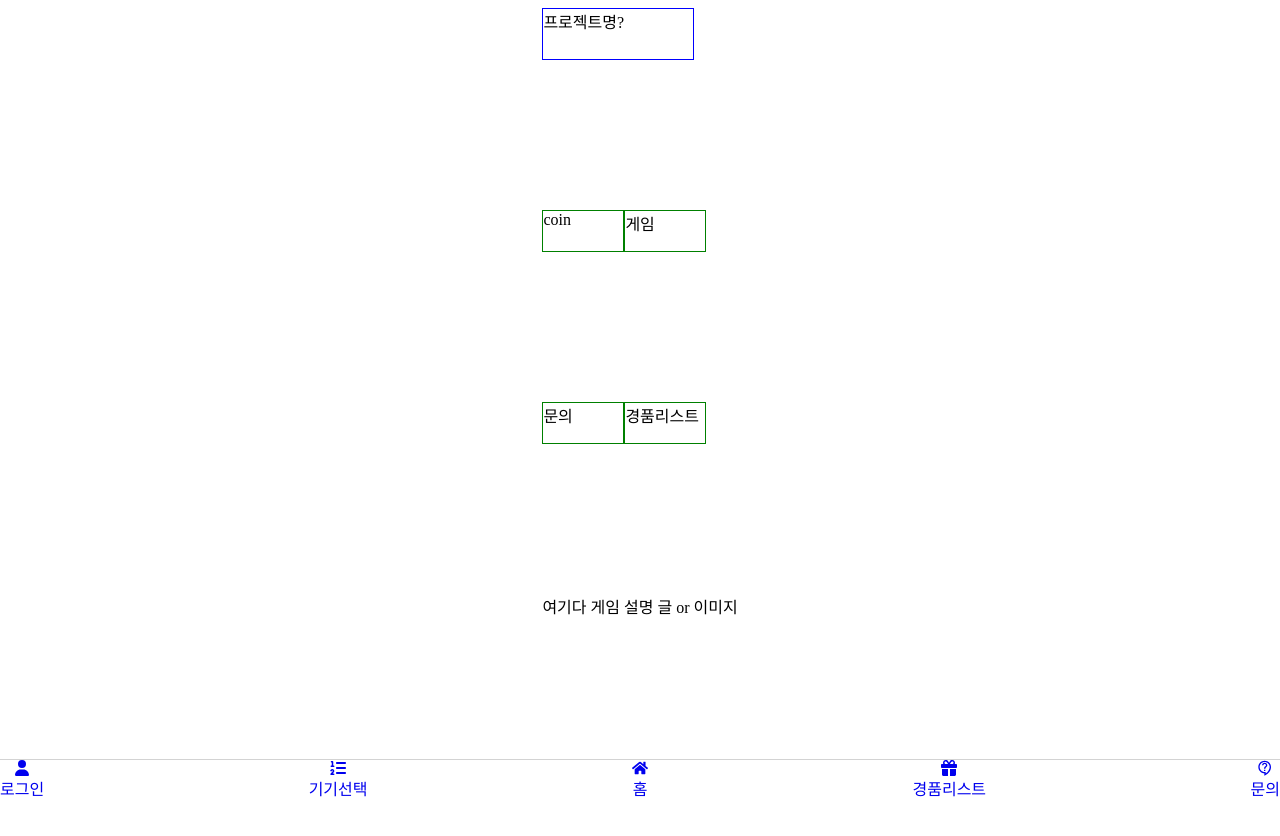
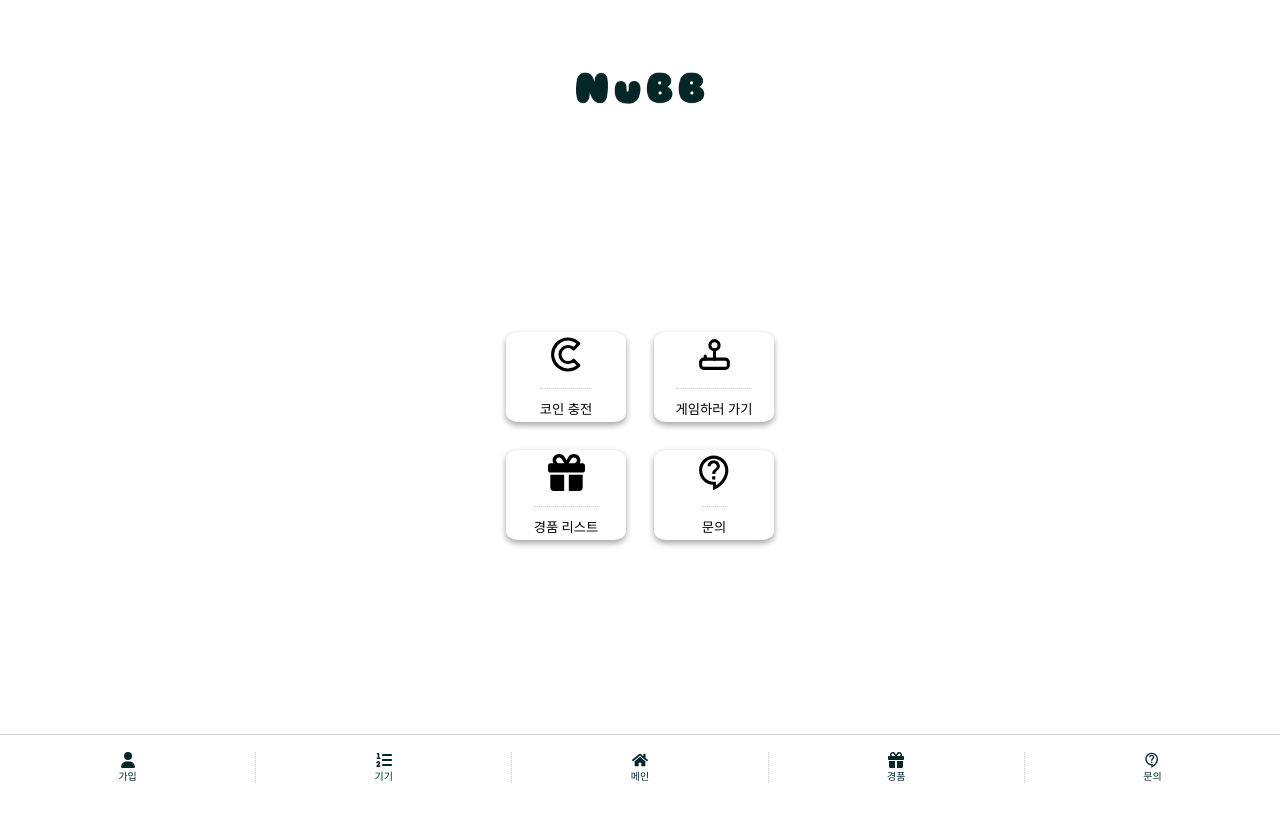
Before and after one commit to pho9902/SS_Front, a React (Create React App) app: page / in a window 1280 px wide. Shown: the top 836 px of the page. After the commit the page ends 800 px from the top, so only its background shows below. Built offline with nearby package versions, Linux system fonts and the light colour scheme.

Commit message:
feat: 메인 페이지 스타일링

```diff
--- a/src/Footer/index.tsx
+++ b/src/Footer/index.tsx
@@ -15,38 +15,38 @@ export default function Footer() {
   return (
     <S.Footer>
       {isToken ?
-      <Link to="/login" style={{ textDecoration: "none" }}>
+      <Link to="/login" style={{ textDecoration: "none", flexGrow:1 , color: '#042626'}}>
       <S.BtnBox>
         <FaUser />
-        <S.EachFooterBtn>로그인</S.EachFooterBtn>
+        <S.EachFooterBtn>가입</S.EachFooterBtn>
       </S.BtnBox>
-    </Link> : <Link to="/mypage" style={{ textDecoration: "none" }}>
+    </Link> : <Link to="/mypage" style={{ textDecoration: "none", flexGrow:1 , color: '#042626'}}>
         <S.BtnBox>
           <FaUser />
-          <S.EachFooterBtn>마이페이지</S.EachFooterBtn>
+          <S.EachFooterBtn>정보</S.EachFooterBtn>
         </S.BtnBox>
       </Link>
     }
 
-      <Link to="/choice" style={{ textDecoration: "none" }}>
+      <Link to="/choice" style={{ textDecoration: "none", flexGrow:1, borderLeft: "1px dotted lightgray", color: '#042626'}}>
         <S.BtnBox>
           <FaListOl />
-          <S.EachFooterBtn>기기선택</S.EachFooterBtn>
+          <S.EachFooterBtn>기기</S.EachFooterBtn>
         </S.BtnBox>
       </Link>
-      <Link to="/" style={{ textDecoration: "none" }}>
+      <Link to="/" style={{ textDecoration: "none", flexGrow:1, borderLeft: "1px dotted lightgray" , color: '#042626'}}>
         <S.BtnBox>
           <FaHome />
-          <S.HomeBtnBox>홈</S.HomeBtnBox>
+          <S.EachFooterBtn>메인</S.EachFooterBtn>
         </S.BtnBox>
       </Link>
-      <Link to="/list" style={{ textDecoration: "none" }}>
+      <Link to="/list" style={{ textDecoration: "none", flexGrow:1, borderLeft: "1px dotted lightgray" , color: '#042626'}}>
         <S.BtnBox>
           <FaGift />
-          <S.EachFooterBtn>경품리스트</S.EachFooterBtn>
+          <S.EachFooterBtn>경품</S.EachFooterBtn>
         </S.BtnBox>
       </Link>
-      <Link to="/contact" style={{ textDecoration: "none" }}>
+      <Link to="/contact" style={{ textDecoration: "none", flexGrow:1, borderLeft: "1px dotted lightgray" , color: '#042626'}}>
         <S.BtnBox>
           <MdOutlineContactSupport />
           <S.EachFooterBtn>문의</S.EachFooterBtn>
--- a/src/Footer/style.ts
+++ b/src/Footer/style.ts
@@ -7,15 +7,19 @@ export const Footer = styled.div`
   bottom: 0;
   display: flex;
   width: 100%;
+  height: 65px;
+  align-items: center;
   justify-content: space-between;
 `;
 
-export const EachFooterBtn = styled.div``;
-export const HomeBtnBox = styled.div``;
+export const EachFooterBtn = styled.div`
+  font-size: x-small;
+`;
 
 export const BtnBox = styled.div`
   display: flex;
   flex-direction: column;
   justify-content: center;
   align-items: center;
+  width: 100%;
 `;
--- a/src/Main/index.tsx
+++ b/src/Main/index.tsx
@@ -1,19 +1,38 @@
 import * as S from "./style";
+import { TbBrandCoinbase } from "react-icons/tb";
+import { LuJoystick } from "react-icons/lu";
+import { FaGift } from "react-icons/fa6";
+import { MdOutlineContactSupport } from "react-icons/md";
+
 
 export default function Main() {
   return <S.Wrap>
-    <S.HeaderBox>프로젝트명?</S.HeaderBox>
-    <S.BoxWrapper>
-      <S.IntroBox>coin</S.IntroBox>
-      <S.IntroBox>게임</S.IntroBox>
-    </S.BoxWrapper>
-    <S.BoxWrapper>
-      <S.IntroBox>문의</S.IntroBox>
-      <S.IntroBox>경품리스트</S.IntroBox>
-    </S.BoxWrapper>
+    <S.HeaderBox>
+      <S.LogoImg src="logo/logo3.png" alt="logo3" />
+      </S.HeaderBox>
 
-    <S.ExplainBox>
-      여기다 게임 설명 글 or 이미지
-    </S.ExplainBox>
+    <S.SndContainer>
+      <S.BoxWrapper>
+        <S.IntroBox>
+          <TbBrandCoinbase size={37} />
+          <S.ExplainBox>코인 충전</S.ExplainBox>
+        </S.IntroBox>
+        <S.IntroBox>
+          <LuJoystick size={37} />
+          <S.ExplainBox>게임하러 가기</S.ExplainBox>
+        </S.IntroBox>
+      </S.BoxWrapper>
+      <S.BoxWrapper>
+        <S.IntroBox>
+          <FaGift size={37} />
+          <S.ExplainBox>경품 리스트</S.ExplainBox>
+        </S.IntroBox>
+        <S.IntroBox>
+          <MdOutlineContactSupport size={37} />
+          <S.ExplainBox>문의</S.ExplainBox>
+        </S.IntroBox>
+      </S.BoxWrapper>
+    </S.SndContainer>
+
   </S.Wrap>;
 }
--- a/src/Main/style.ts
+++ b/src/Main/style.ts
@@ -1,26 +1,44 @@
 import styled from "styled-components";
 
 export const Wrap = styled.div`
+  display: flex;
+  flex-direction: column;
 `;
 
 export const HeaderBox = styled.div`
-  border: 1px solid blue;
-  width: 150px;
-  height: 50px;
-  margin-bottom: 150px
+  display: flex;
+  justify-content: center;
+  align-items: center;
+  width: 100%;
+`
+
+export const LogoImg = styled.img`
+    width: 160px;
 `
 
 export const BoxWrapper = styled.div`
   display: flex;
   flex-direction: row;
-  margin-bottom: 150px
+`
+
+export const SndContainer = styled.div`
+  margin-top: 150px;
 `
 export const IntroBox = styled.div`
-  width: 80px;
-  height: 40px;
-  border: 1px solid green;
+  width: 120px;
+  height: 90px;
+  margin: 14px;
+  border-radius: 10%;
+  box-shadow: 0 3px 6px rgba(0, 0, 0, 0.16), 0 3px 6px rgba(0, 0, 0, 0.23);
+  display: flex;
+  justify-content: center;
+  align-items: center;
+  flex-direction: column;
 `
 
 export const ExplainBox = styled.div`
-  height: 500px;
+  border-top: 1px dotted lightgray;
+  font-size: smaller;
+  margin-top: 15px;
+  padding-top: 10px;
 `
```
Also changed, not shown: public/logo/logo3.png (added), public/logo/logo3.svg (added).
